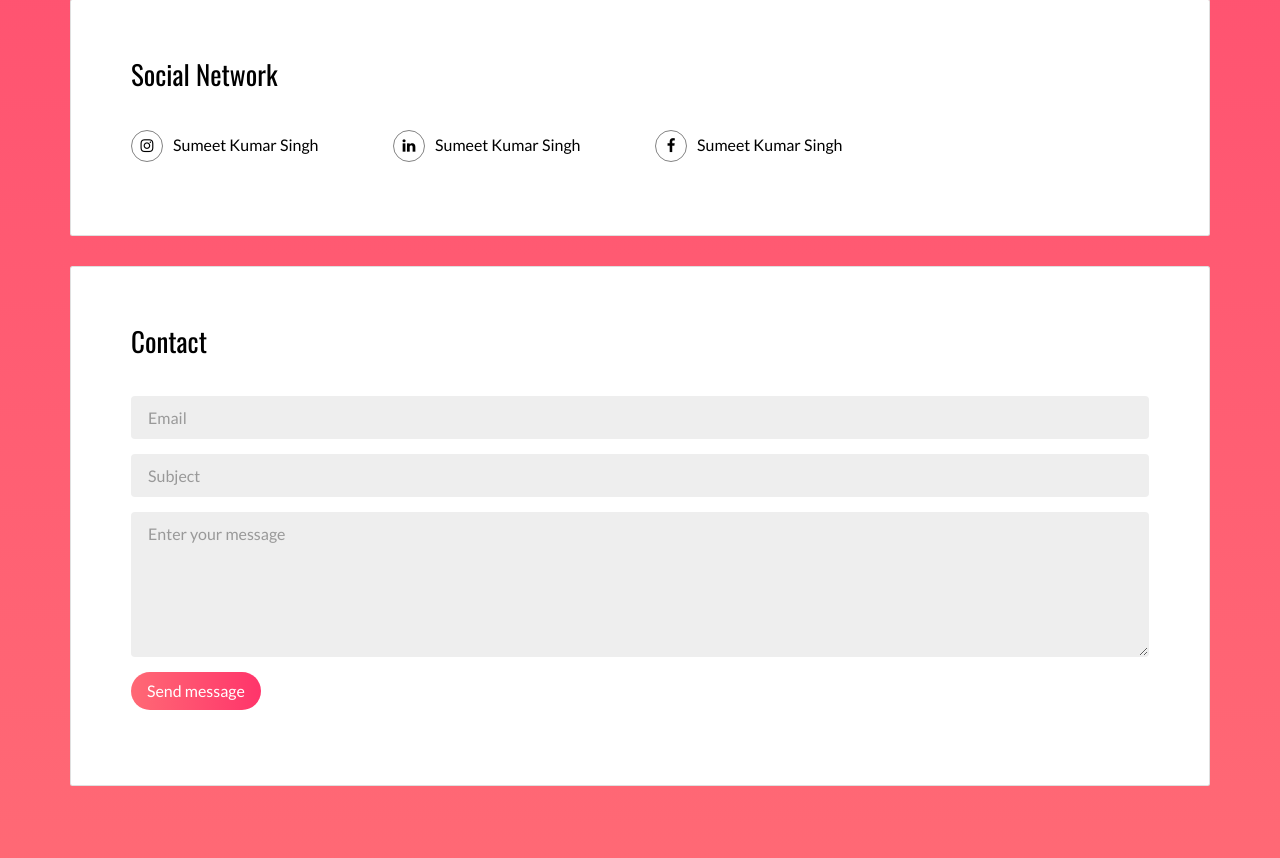
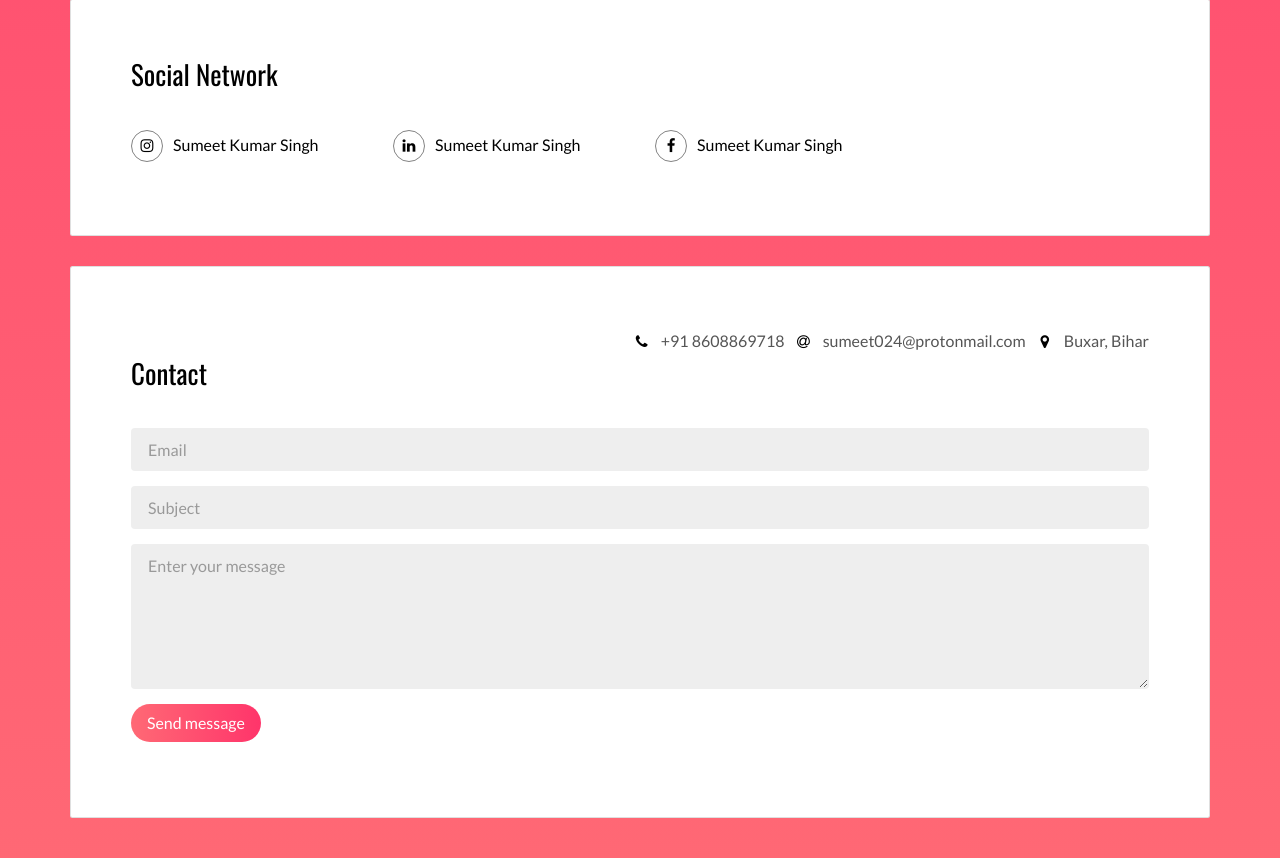
Before and after one commit to sumeet860/Portfolio, a Flask app: page / in a window 1280 px wide. Shown: the part 3399-4257 px from the top of the page. Run offline with Flask 2, Linux system fonts and the light colour scheme; some libraries are stand-ins or nearby versions.

Commit message:
contact details added

```diff
--- a/templates/index.html
+++ b/templates/index.html
@@ -256,7 +256,7 @@
 
           <div class="card">
             <div class="card-block">
-              <!-- <div class="text-end">
+              <div class="text-end">
                 <span class="fa-icon">
                   <i class="fa fa-phone" aria-hidden="true"></i>
                 </span>
@@ -269,7 +269,7 @@
                   <i class="fa fa fa-map-marker" aria-hidden="true"></i>
                 </span>
                 Buxar, Bihar
-              </div> -->
+              </div>
               <h2>Contact</h2>
               <form action="submit_form" method="POST" class="reveal-content">
                 <div class="form-group">
```
